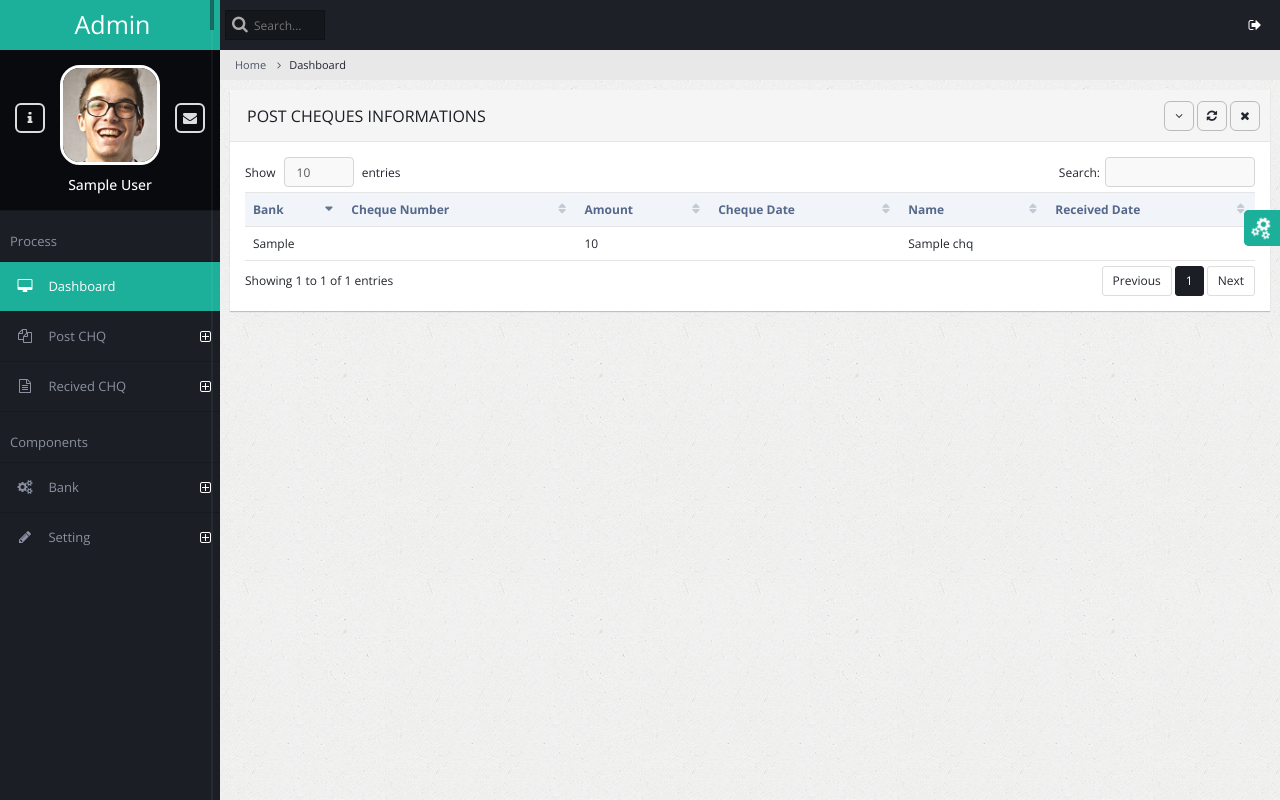
After one commit to delushaandelu/chq_mgt, a PHP site: page /rec_mgt.php in a window 1280 px wide. The commit adds this page. Run offline with PHP 8.4, Linux system fonts and the light colour scheme; the visitor is signed in with stand-in values (Sample User, id 1); tables that the repository leaves empty or names only in its code hold one stand-in row (values such as "Sample post"); data that the repository does not hold is empty.

Commit message:
received chq process completed

```diff
--- a/layouts/header.php
+++ b/layouts/header.php
@@ -47,7 +47,7 @@
                         <a href="#"><span class="fa fa-file-text-o"></span> <span class="xn-text">Recived CHQ</span></a>
                         <ul>
                             <li><a href="rec_add.php"><span class="fa fa-image"></span> Add CHQ info</a></li>
-                            <li><a href="pages-profile.html"><span class="fa fa-user"></span> Mange CHQ Info</a></li>
+                            <li><a href="rec_mgt.php"><span class="fa fa-user"></span> Mange CHQ Info</a></li>
                             <!-- adsa <li><a href="pages-address-book.html"><span class="fa fa-users"></span></a></li>  -->
                         </ul>
                     </li>
--- a/rec_add.php
+++ b/rec_add.php
@@ -131,7 +131,7 @@
                                 $chqDate =$_POST['chqDate'];
                                 $receivedDate =$_POST['receivedDate'];
 
-                                $sql="INSERT INTO rec_chq (bank,accNo,chqNo,amount,name,chqDate,todayDate) VALUES ('$bank','$accNo','$chqNo','$amount','$name','$chqDate','$todayDate')";
+                                $sql="INSERT INTO rec_chq (bank,chqNo,amount,name,chqDate,receivedDate) VALUES ('$bank','$chqNo','$amount','$name','$chqDate','$receivedDate')";
 
 
                                 if (mysqli_query($db, $sql) === TRUE) {
--- /dev/null
+++ b/rec_mgt.php
@@ -0,0 +1,92 @@
+<!DOCTYPE html>
+<html lang="en">
+    <head>
+        <!-- META SECTION -->
+        <title>CHQ Manage</title>
+        <meta http-equiv="Content-Type" content="text/html; charset=utf-8" />
+        <meta http-equiv="X-UA-Compatible" content="IE=edge" />
+        <meta name="viewport" content="width=device-width, initial-scale=1" />
+
+        <link rel="icon" href="favicon.ico" type="image/x-icon" />
+        <!-- END META SECTION -->
+
+        <!-- CSS INCLUDE -->
+        <link rel="stylesheet" type="text/css" id="theme" href="css/theme-default.css"/>
+        <!-- EOF CSS INCLUDE -->
+    </head>
+    <body>
+         <!-- HEADER SECTION -->
+       <?php include("layouts/header.php");?>
+        <div class="page-content-wrap">
+            <div class="row">
+                        <div class="col-md-12">
+
+                            <!-- START DEFAULT DATATABLE -->
+                            <div class="panel panel-default">
+                                <div class="panel-heading">
+                                    <h3 class="panel-title">POST CHEQUES INFORMATIONS</h3>
+                                    <ul class="panel-controls">
+                                        <li><a href="#" class="panel-collapse"><span class="fa fa-angle-down"></span></a></li>
+                                        <li><a href="#" class="panel-refresh"><span class="fa fa-refresh"></span></a></li>
+                                        <li><a href="#" class="panel-remove"><span class="fa fa-times"></span></a></li>
+                                    </ul>
+                                </div>
+                                <div class="panel-body">
+                                    <table class="table datatable">
+                                        <thead>
+                                            <tr>
+                                                <th>Bank</th>
+                                                <th>Cheque Number</th>
+                                                <th>Amount</th>
+                                                <th>Cheque Date</th>
+                                                <th>Name</th>
+                                                <th>Received Date</th>
+                                            </tr>
+                                        </thead>
+                                        <tbody>
+                                        <?php
+                                            include("layouts/database.php");
+                                            $sql= "SELECT * FROM rec_chq ";
+                                            $result = $db->query($sql);
+                                            while($row = $result->fetch_assoc()) {
+                                        ?>
+                                            <tr>
+                                                <td><?php echo $row['bank'] ?></td>
+                                                <td><?php echo $row['chqNo'] ?></td>
+                                                <td><?php echo $row['amount'] ?></td>
+                                                <td><?php echo $row['chqDate'] ?></td>
+                                                <td><?php echo $row['name'] ?></td>
+                                                <td><?php echo $row['receivedDate'] ?></td>
+                                            </tr>
+                                            <?php  } ?>
+                                        </tbody>
+                                    </table>
+                                </div>
+                            </div>
+                            <!-- END DEFAULT DATATABLE -->
+
+                        </div>
+                    </div>
+
+        </div>
+         <!-- FOOTER SECTION -->
+        <?php include("layouts/footer.php"); ?>
+        <script type="text/javascript" src="js/plugins/jquery/jquery.min.js"></script>
+        <script type="text/javascript" src="js/plugins/jquery/jquery-ui.min.js"></script>
+        <script type="text/javascript" src="js/plugins/bootstrap/bootstrap.min.js"></script>
+        <!-- END PLUGINS -->
+
+        <!-- THIS PAGE PLUGINS -->
+        <script type='text/javascript' src='js/plugins/icheck/icheck.min.js'></script>
+        <script type="text/javascript" src="js/plugins/mcustomscrollbar/jquery.mCustomScrollbar.min.js"></script>
+
+        <script type="text/javascript" src="js/plugins/datatables/jquery.dataTables.min.js"></script>
+        <!-- END PAGE PLUGINS -->
+
+        <!-- START TEMPLATE -->
+        <script type="text/javascript" src="js/settings.js"></script>
+
+        <script type="text/javascript" src="js/plugins.js"></script>
+        <script type="text/javascript" src="js/actions.js"></script>
+    </body>
+</html>
```
